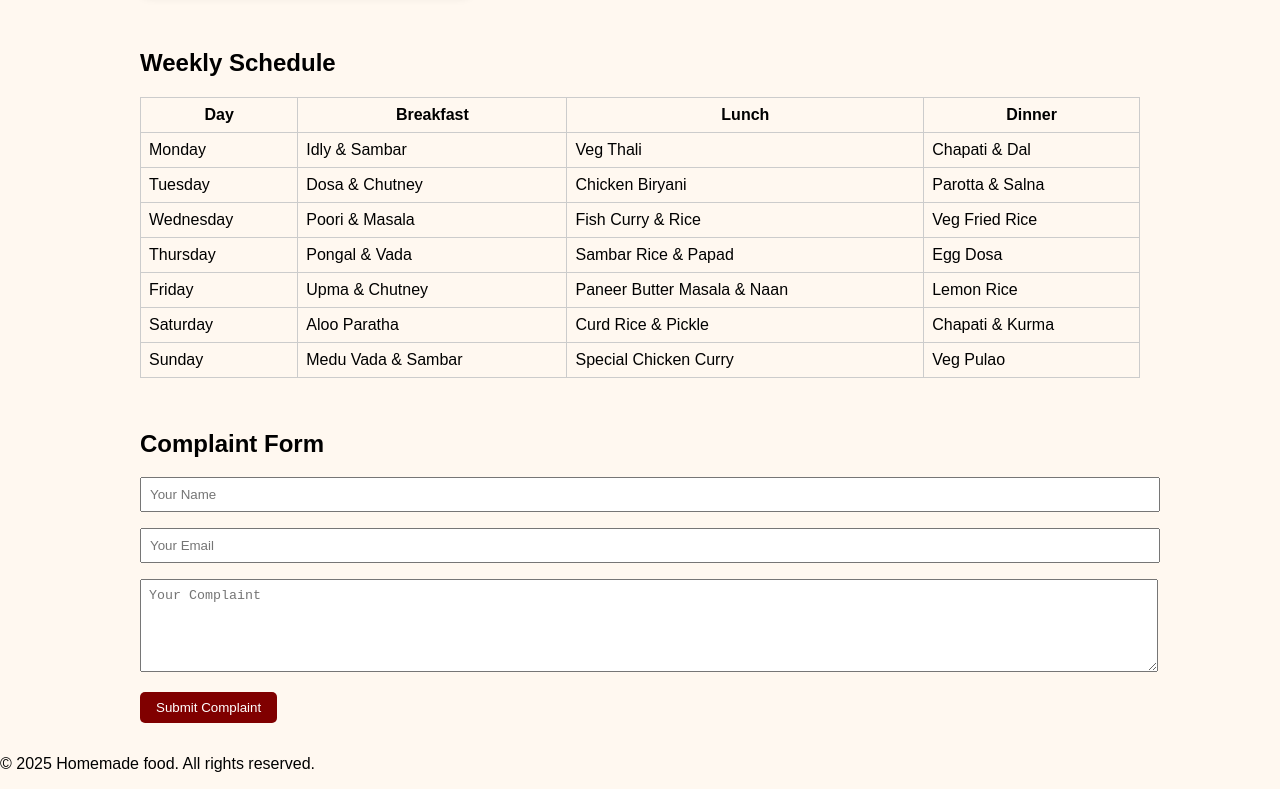
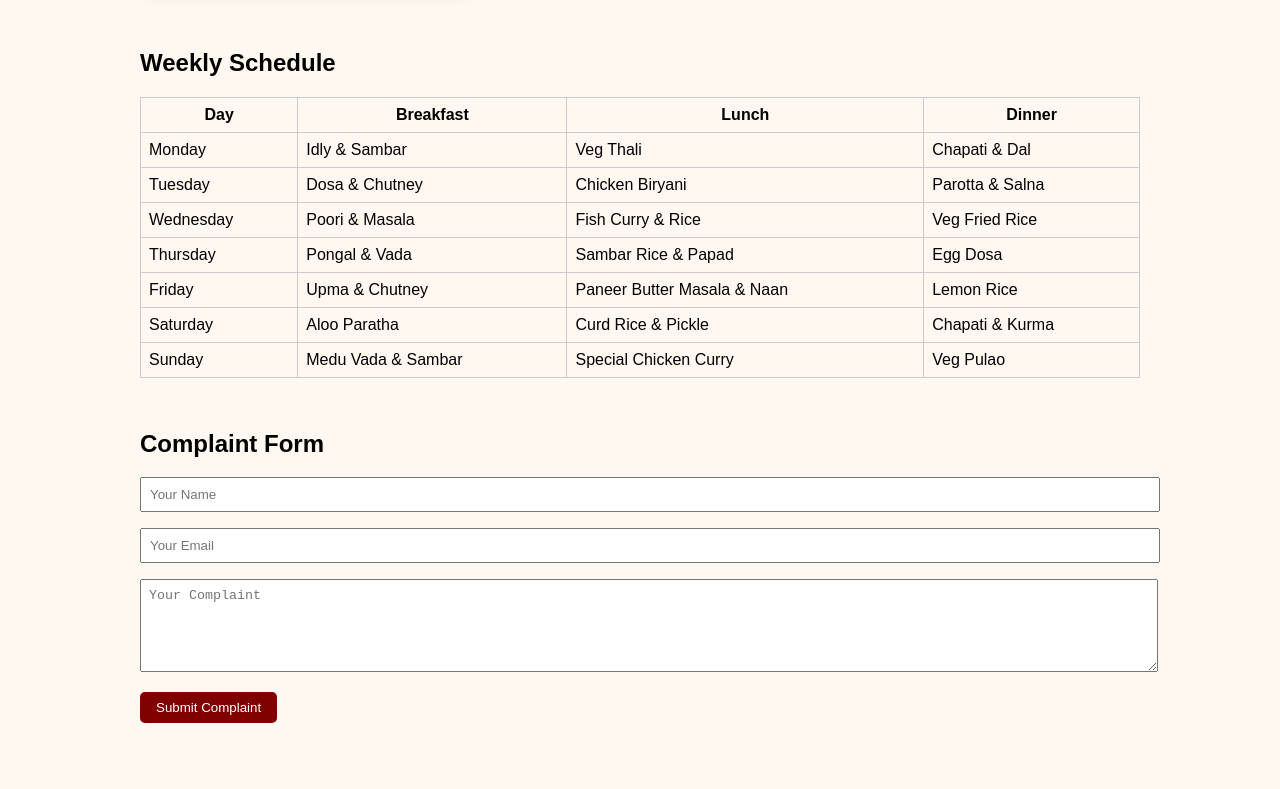
Before and after one commit to krishnanode035/Hostel, a plain HTML site: page index.html in a window 1280 px wide. Shown: the part 3361-4150 px from the top of the page. After the commit the page ends 4100 px from the top, so only its background shows below. Drawn offline with Linux system fonts and the light colour scheme; files whose address does not match are found by name.

Commit message:
Update index.html

```diff
--- a/index.html
+++ b/index.html
@@ -100,9 +100,5 @@
       </form>
     </div>
   </section>
-
-  <footer>
-    <p>&copy; 2025 Homemade food. All rights reserved.</p>
-  </footer>
 </body>
 </html>
```
